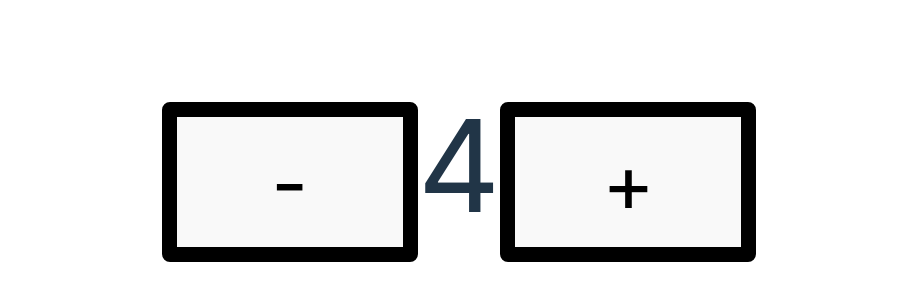
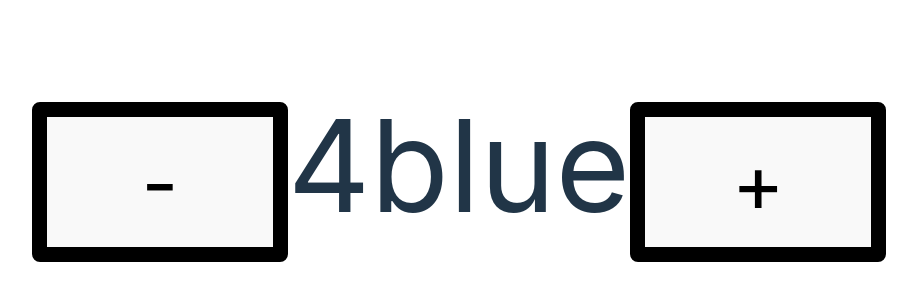
Before and after one commit to AlishaKausheen/Advanced-React-Concept, a React app: page / in a window 1280 px wide. Shown: the part 234-534 px from the top of the page, without its empty margins (181-1098 px from the left). Built offline with nearby package versions, Linux system fonts and the light colour scheme; the HTML template or start-up script is replaced by a standard one.

Commit message:
learnt useState Hook

```diff
--- a/src/App.jsx
+++ b/src/App.jsx
@@ -2,15 +2,22 @@ import React, {useState} from "react";
 
 function App() {
   const [count, setCount] = useState(4);
+  const [theme, setTheme] = useState('blue');
   function decrementCount() {
     setCount(prevCount => prevCount - 1);
-}
-  return (
+    setTheme('red');
+  }
+  function incrementCount() {
+    setCount(prevCount => prevCount + 1);
+    setTheme('green');
+  }
+return(
     <div className="container">
 
       <button onClick={decrementCount}>-</button>
-      <span>{count}</span>
-      <button>+</button>
+    <span>{count}</span>
+    <span>{theme}</span>
+      <button onClick={incrementCount}>+</button>
     </div>
     )
 }
```
